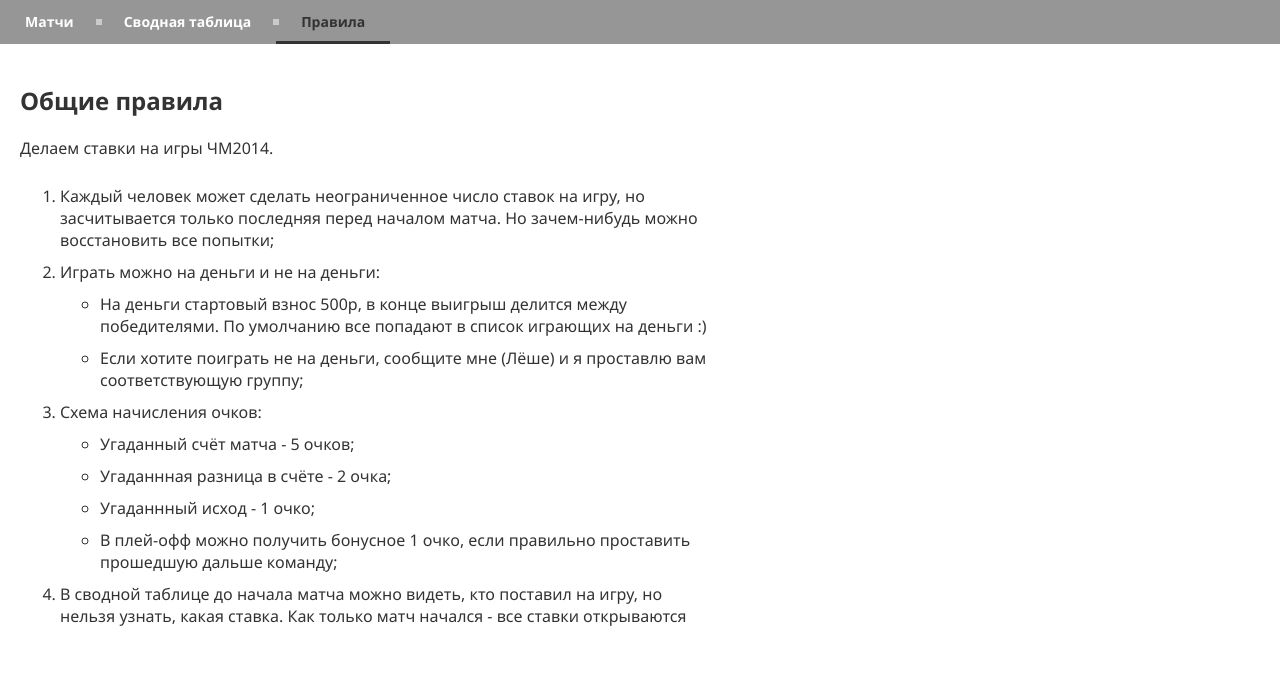
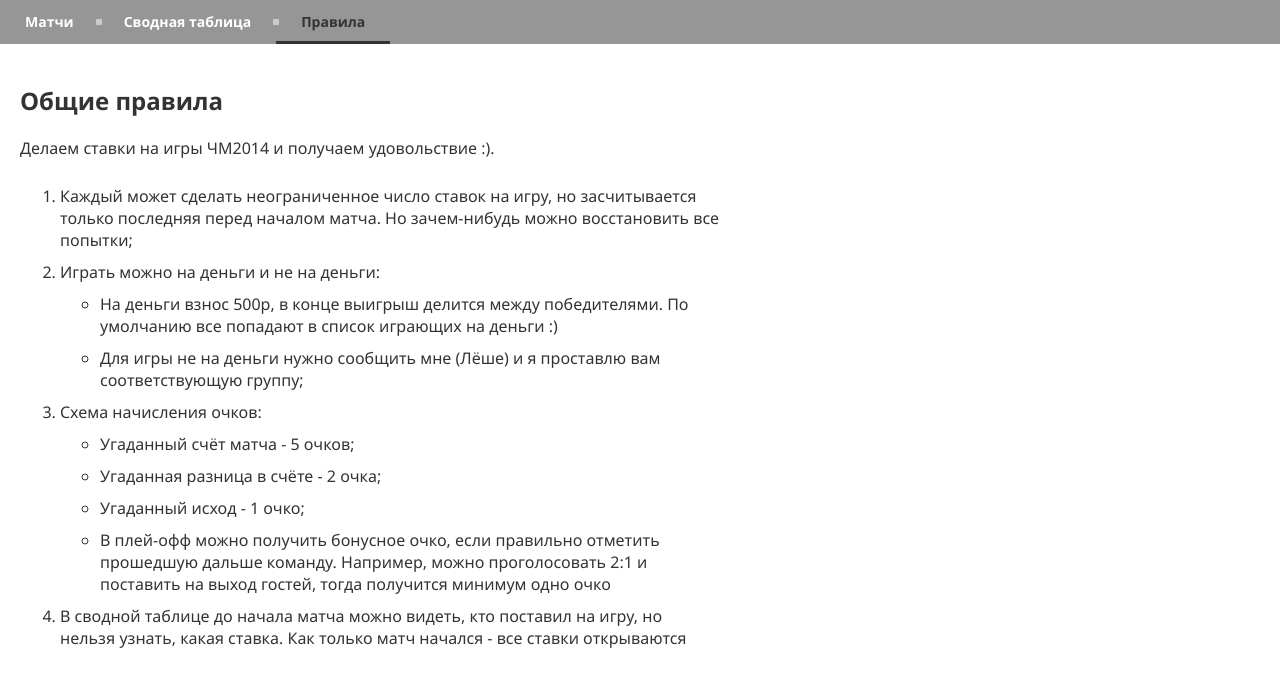
Before and after one commit to vetrolamu/worldcupbet, a Django app: page /rules in a window 1280 px wide. Shown: the part 37-724 px from the top of the page. Run offline with Django 3.2, Linux system fonts and the light colour scheme; a user stored in the database is signed in; parts of the project's set-up code (start-up, migrations or seed data) failed here and were passed over; some libraries are stand-ins or nearby versions.

Commit message:
Опечатки, стили

```diff
--- a/bets/static/bets/css/style.css
+++ b/bets/static/bets/css/style.css
@@ -74,6 +74,7 @@ div.login{
 div#content{
     padding: 20px;
     font-size: 16px;
+    overflow: auto;
 }
 
 div.rules{
@@ -118,6 +119,7 @@ table.overall {
 	background:#eaebec;
 	border:#ccc 1px solid;
 
+
 }
 table.personal-stats th,
 table.make-bet th {
@@ -152,11 +154,22 @@ table.make-bet tr{
 	padding-left:20px;
 }
 table.personal-stats tr td:first-child,
+table.overall tr td:first-child,
 table.make-bet tr td:first-child{
 	text-align: left;
-	padding-left:20px;
 	border-left: 0;
 }
+
+
+table.overall tr td:first-child{
+    border-left: 3px solid #fffc83;
+}
+
+table.overall tr.free td:first-child{
+    border-left: 3px solid #96cb92;
+}
+
+
 table.personal-stats tr td,
 table.make-bet tr td,
 table.overall tr td{
@@ -172,18 +185,9 @@ table.overall tr td{
 }
 
 
-table.overall tr.free td{
-
-	background: #fafafa;
-	background: -webkit-gradient(linear, left top, left bottom, from(#fbfbfb), to(#fafafa));
-	background: -moz-linear-gradient(top,  #fbfbfb,  #fafafa);
-
-}
-
-
 
 table.overall tr td.has-bet{
-    background: #ffffdd;
+    background: #ffffbb;
 }
 
 table.overall tr td span,
@@ -199,6 +203,7 @@ table.personal-stats  tr td span.winner {
 
 table.overall tr th{
     padding: 5px;
+    min-width: 40px;
 	border-top: 1px solid #ffffff;
 	border-bottom:1px solid #e0e0e0;
 	border-left: 1px solid #e0e0e0;
--- a/templates/bets/index.html
+++ b/templates/bets/index.html
@@ -17,8 +17,9 @@
         <th>Очки</th>
     </tr>
     </thead>
+        <tbody>
     {% for user_bet in user_stats.user_bets %}
-    <tbody>
+
         <tr data-game-id = "{{ user_bet.game.id }}" class = "
             {% if not user_bet.show_link %}
                 final
@@ -80,9 +81,9 @@
            {{ user_bet.score }}
         </td>
         </tr>
-    </tbody>
 
     {% endfor %}
+    </tbody>
     </table>
 {% else %}
     <p>No games are available.</p>
--- a/templates/bets/rules.html
+++ b/templates/bets/rules.html
@@ -5,20 +5,21 @@
 <div class="rules">
     <h2>Общие правила</h2>
 
-    Делаем ставки на игры ЧМ2014.
+    Делаем ставки на игры ЧМ2014 и получаем удовольствие :).
     <ol>
-    <li>Каждый человек может сделать неограниченное число ставок на игру, но засчитывается только последняя перед началом матча. Но зачем-нибудь можно восстановить все попытки;
+    <li>Каждый может сделать неограниченное число ставок на игру, но засчитывается только последняя перед началом матча. Но зачем-нибудь можно восстановить все попытки;
     <li>Играть можно на деньги и не на деньги:
                 <ul>
-                    <li>На деньги стартовый взнос 500р, в конце выигрыш делится между победителями. По умолчанию все попадают в список играющих на деньги :)</li>
-                    <li>Если хотите поиграть не на деньги, сообщите мне (Лёше) и я проставлю вам соответствующую группу;</li>
+                    <li>На деньги взнос 500р, в конце выигрыш делится между победителями. По умолчанию все попадают в список играющих на деньги :)</li>
+                    <li>Для игры не на деньги нужно сообщить мне (Лёше) и я проставлю вам соответствующую группу;</li>
                 </ul>
     <li>Схема начисления очков:
         <ul>
         <li>Угаданный счёт матча - 5 очков;</li>
-        <li>Угаданнная разница в счёте - 2 очка;</li>
-        <li>Угаданнный исход - 1 очко;</li>
-        <li>В плей-офф можно получить бонусное 1 очко, если правильно проставить прошедшую дальше команду;</li>
+        <li>Угаданная разница в счёте - 2 очка;</li>
+        <li>Угаданный исход - 1 очко;</li>
+        <li>В плей-офф можно получить бонусное очко, если правильно отметить прошедшую дальше команду.
+            Например, можно проголосовать 2:1 и поставить на выход гостей, тогда получится минимум одно очко</li>
     </ul></li>
     <li>В сводной таблице до начала матча можно видеть, кто поставил на игру, но нельзя узнать, какая ставка. Как только матч начался - все ставки открываются </li>
     </ol>
```
Also changed, not shown: templates/bets/overall.html (+2 -6 lines).
